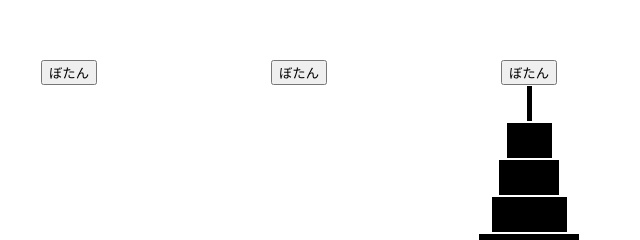
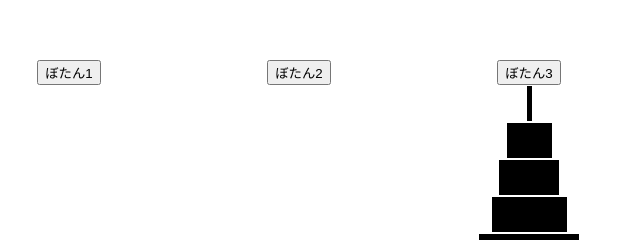
Before and after one commit to itsukiuchida/hanoi, a plain HTML site: page index.html in a window 1280 px wide. Shown: the part 164-404 px from the top of the page, 341-981 px from the left. Drawn offline with Linux system fonts and the light colour scheme.

Commit message:
ボタンの文字変更

```diff
--- a/index.html
+++ b/index.html
@@ -10,7 +10,7 @@
 
 <div id="hanoi">
   <div id="columnA">
-    <input type="button" id="leftBtn" value="ぼたん">
+    <input type="button" id="leftBtn" value="ぼたん1">
     <div class="bar" id="A1"></div>
     <div class="bar" id="A2"></div>
     <div class="bar" id="A3"></div>
@@ -22,7 +22,7 @@
   </div>
 
   <div id="columnB">
-    <input type="button" id="centerBtn" value="ぼたん">
+    <input type="button" id="centerBtn" value="ぼたん2">
     <div class="bar" id="B1"></div>
     <div class="bar" id="B2"></div>
     <div class="bar" id="B3"></div>
@@ -34,7 +34,7 @@
   </div>
 
   <div id="columnC">
-    <input type="button" id="rightBtn" value="ぼたん">
+    <input type="button" id="rightBtn" value="ぼたん3">
     <div class="bar" id="C1"></div>
     <div class="bar" id="C2"></div>
     <div class="bar" id="C3"></div>
```
